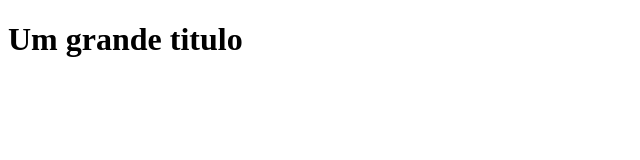
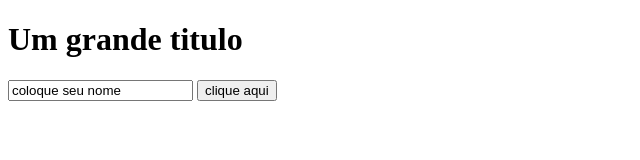
Before and after one commit to lerocha34/curso_git_1, a plain HTML site: page index.html in a window 1280 px wide. Shown: the whole page, without its empty margins (0-640 px from the left). Drawn offline with Linux system fonts and the light colour scheme.

Commit message:
comitando versao 1

```diff
--- a/index.html
+++ b/index.html
@@ -8,5 +8,9 @@
 </head>
 <body>
     <h1>Um grande titulo</h1>
+    <form>
+        <input type="text" value="coloque seu nome">
+        <input type="submit" value="clique aqui">
+    </form>
 </body>
 </html>
```
